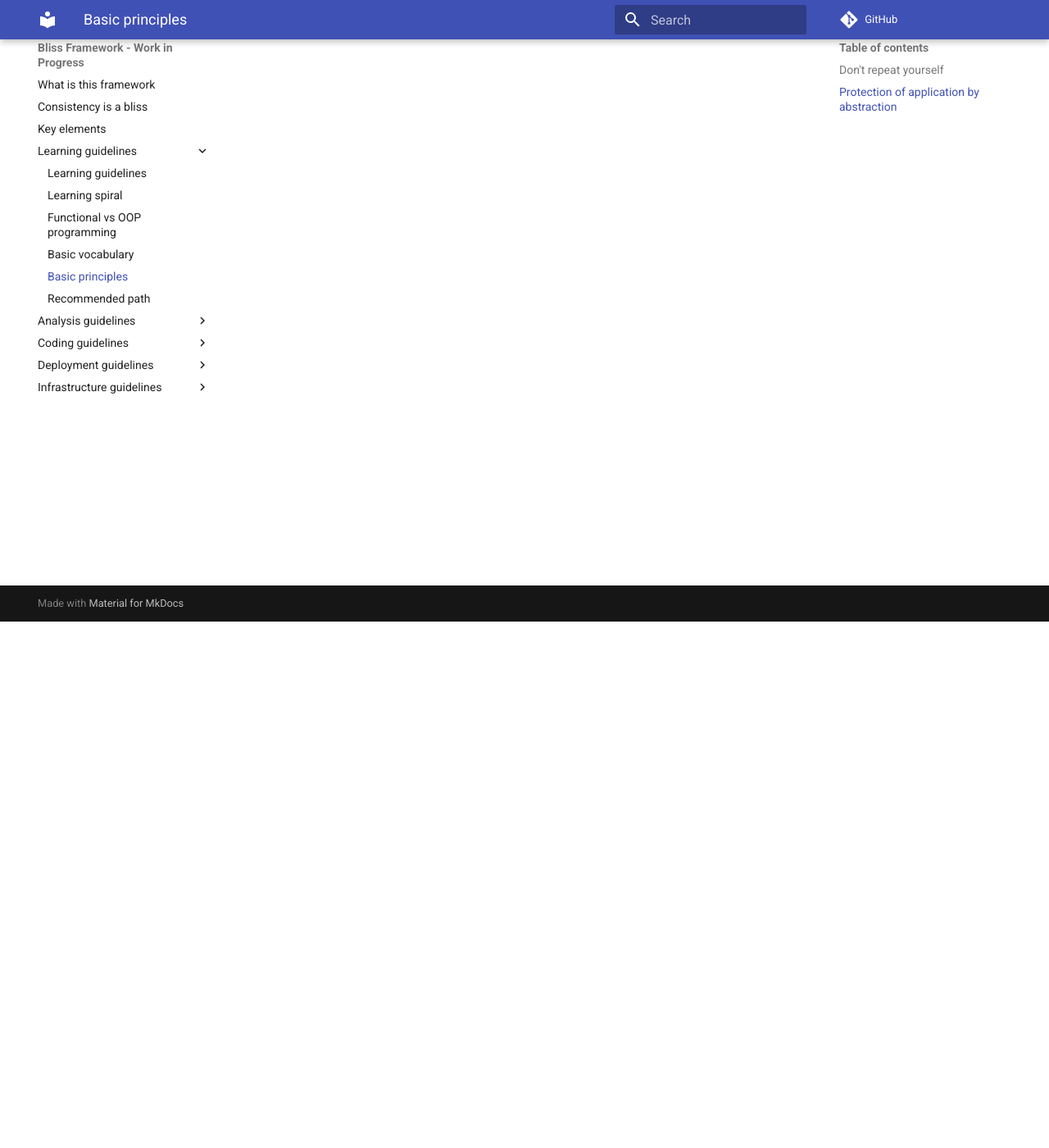
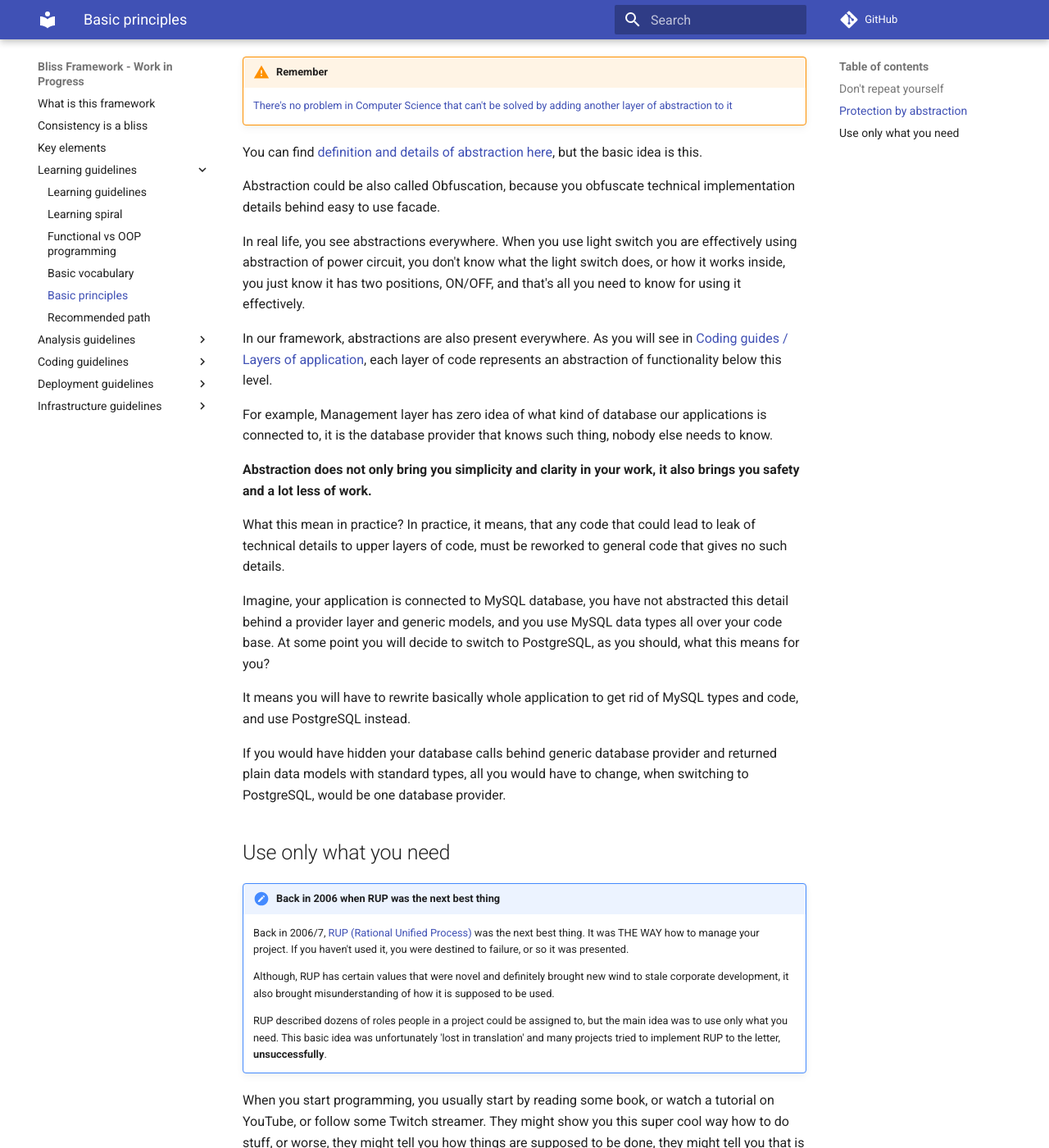
Before and after one commit to bliss-framework/web, an MkDocs documentation site: the page built from docs/learning-guidelines/basic-principles.md, in a window 1280 px wide and 1400 px high, scrolled down 642 px. Shown: the whole window at 82% size. Built offline with MkDocs 1.6.1 and Material for MkDocs 9.7.7, drawn with Linux system fonts in a browser that asks for light colours; comment, search, counter and statistics services are not loaded; some of the changed text lies outside the part shown.

Commit message:
- basic-principles.md - layers-of-application.md

```diff
--- a/docs/learning-guidelines/basic-principles.md
+++ b/docs/learning-guidelines/basic-principles.md
@@ -15,4 +15,51 @@ We are quite militant about this.
 For example, when it comes to string constants in code, we don't allow ourselves to repeat it even once. We immediately put it in _Constants_ folder, where it belongs and in all other places use it as a reference.
 
 
-## Protection of application by abstraction
+## Protection by abstraction
+
+!!! warning "Remember"
+
+    [There's no problem in Computer Science that can't be solved by adding another layer of abstraction to it](https://stackoverflow.com/questions/2057503/does-anybody-know-from-where-the-layer-of-abstraction-layer-of-indirection-q)
+
+
+You can find [definition and details of abstraction here](https://www.indeed.com/career-advice/career-development/abstraction-in-computer-science), but the basic idea is this.
+
+Abstraction could be also called Obfuscation, because you obfuscate technical implementation details behind easy to use facade.
+
+In real life, you see abstractions everywhere. When you use light switch you are effectively using abstraction of power circuit, you don't know what the light switch does, or how it works inside, you just know it has two positions, ON/OFF, and that's all you need to know for using it effectively.
+
+In our framework, abstractions are also present everywhere. As you will see in [Coding guides / Layers of application](../coding-guidelines/layers-of-application.md), each layer of code represents an abstraction of functionality below this level.
+
+For example, Management layer has zero idea of what kind of database our applications is connected to, it is the database provider that knows such thing, nobody else needs to know.
+
+__Abstraction does not only bring you simplicity and clarity in your work, it also brings you safety and a lot less of work.__
+
+What this mean in practice? In practice, it means, that any code that could lead to leak of technical details to upper layers of code, must be reworked to general code that gives no such details.
+
+Imagine, your application is connected to MySQL database, you have not abstracted this detail behind a provider layer and generic models, and you use MySQL data types all over your code base. At some point you will decide to switch to PostgreSQL, as you should, what this means for you?
+
+It means you will have to rewrite basically whole application to get rid of MySQL types and code, and use PostgreSQL instead.
+
+If you would have hidden your database calls behind generic database provider and returned plain data models with standard types, all you would have to change, when switching to PostgreSQL, would be one database provider.
+
+
+## Use only what you need
+
+!!! note "Back in 2006 when RUP was the next best thing"
+
+    Back in 2006/7, [RUP (Rational Unified Process)](https://cs.wikipedia.org/wiki/Rational_Unified_Process) was the next best thing. It was THE WAY how to manage your project. If you haven't used it, you were destined to failure, or so it was presented.
+
+    Although, RUP has certain values that were novel and definitely brought new wind to stale corporate development, it also brought misunderstanding of how it is supposed to be used.
+
+    RUP described dozens of roles people in a project could be assigned to, but the main idea was to use only what you need. This basic idea was unfortunately 'lost in translation' and many projects tried to implement RUP to the letter, __unsuccessfully__.
+
+
+When you start programming, you usually start by reading some book, or watch a tutorial on YouTube, or follow some Twitch streamer. They might show you this super cool way how to do stuff, or worse, they might tell you how things are supposed to be done, they might tell you that is the way it has to be.
+
+Don't you think, we were different. Everyone falls for this trap. One way or the other.
+
+For example, interfaces in C#, an abstraction of an abstraction, a tool very useful in cases when you want one functionality being implemented by multiple different providers. Example? _ICoffeeMaker_ with a method _MakeCoffee_ being implemented by _TurkishCoffeeMaker_, _IrishCoffeeMaker_, and so on.
+
+The thing is, if you have only one provider of coffee in your application, there is zero sense creating an interface that will add yet another layer of abstraction, that is completely unnecessary at that point and will only slow you down while traversing or modifying your code.
+
+So use things only when you really need them, do not use them prematurely just because someone told you so.
```
Also changed, not shown: docs/coding-guidelines/layers-of-application.md (+8 -18 lines).
